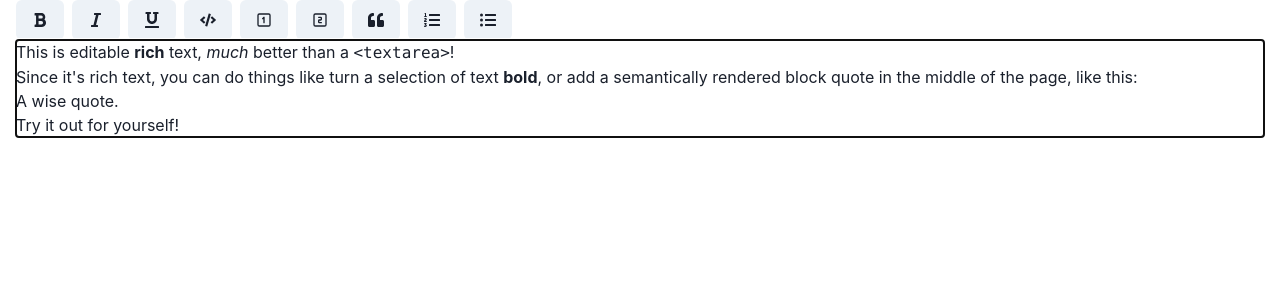
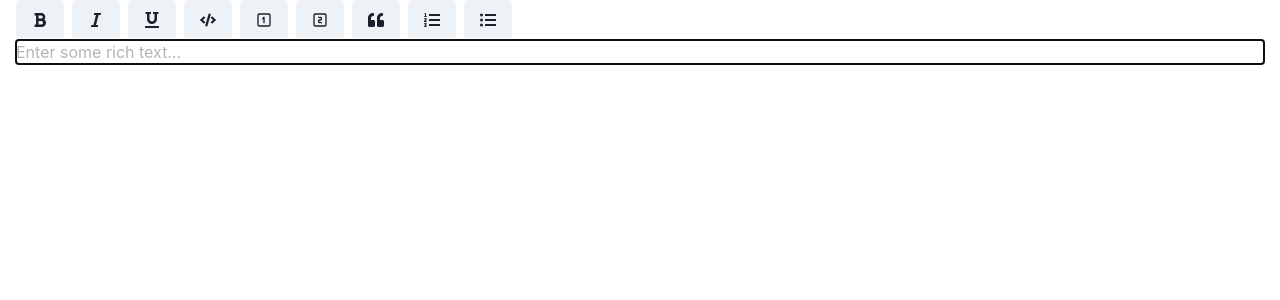
Before and after one commit to phatj/react-slate-chakra, a React (Vite) app: page / in a window 1280 px wide. Shown: the top 300 px of the page. Built offline with nearby package versions, Linux system fonts and the light colour scheme.

Commit message:
feat: add serialize function

```diff
--- a/src/Editors/Element.tsx
+++ b/src/Editors/Element.tsx
@@ -18,6 +18,7 @@ const ElementTypeMap: Record<ElementTypes, keyof JSX.IntrinsicElements> = {
   'heading-two': 'h2',
   'list-item': 'li',
   'numbered-list': 'ol',
+  link: 'a',
   paragraph: 'p',
 };
 
--- a/src/Editors/MarkButton.tsx
+++ b/src/Editors/MarkButton.tsx
@@ -1,8 +1,7 @@
 import { Button, Icon } from '@chakra-ui/react';
 import { FC } from 'react';
 import { useSlate } from 'slate-react';
-import { IconKeys, IconMap, isMarkActive, toggleMark } from './utils';
-import { TextFormats } from './utils/types';
+import { IconKeys, IconMap, isMarkActive, TextFormats, toggleMark } from './utils';
 
 type MarkButtonProps = {
   format: TextFormats;
--- a/src/Editors/RichTextEditor.tsx
+++ b/src/Editors/RichTextEditor.tsx
@@ -1,6 +1,6 @@
 import { ButtonGroup } from '@chakra-ui/react';
 import isHotkey from 'is-hotkey';
-import { useCallback, useMemo } from 'react';
+import { FC, useCallback, useMemo } from 'react';
 import { createEditor, Descendant } from 'slate';
 import { withHistory } from 'slate-history';
 import { Editable, Slate, withReact } from 'slate-react';
@@ -8,7 +8,7 @@ import { BlockButton } from './BlockButton';
 import { Element, ElementProps } from './Element';
 import { Leaf, LeafProps } from './Leaf';
 import { MarkButton } from './MarkButton';
-import { toggleMark } from './utils';
+import { serialize, toggleMark } from './utils';
 
 const HotKeys = {
   'mod+b': 'bold',
@@ -17,7 +17,17 @@ const HotKeys = {
   'mod+`': 'code',
 } as const;
 
-export const RichTextEditor = () => {
+// initial value cannot be empty
+const initialValue: Descendant[] = [
+  {
+    type: 'paragraph',
+    children: [
+      { text: '' },
+    ],
+  },
+];
+
+export const RichTextEditor: FC = () => {
   const renderElement = useCallback(
     (props: ElementProps) => <Element {...props} />,
     [],
@@ -26,7 +36,13 @@ export const RichTextEditor = () => {
   const editor = useMemo(() => withHistory(withReact(createEditor())), []);
 
   return (
-    <Slate editor={editor} value={initialValue}>
+    <Slate
+      editor={editor}
+      value={initialValue}
+      onChange={(value) => {
+        console.log(value.map(serialize).join(''));
+      }}
+    >
       <ButtonGroup>
         <MarkButton format="bold" icon="format_bold" />
         <MarkButton format="italic" icon="format_italic" />
@@ -57,38 +73,3 @@ export const RichTextEditor = () => {
     </Slate>
   );
 };
-
-const initialValue: Descendant[] = [
-  {
-    type: 'paragraph',
-    children: [
-      { text: 'This is editable ' },
-      { text: 'rich', bold: true },
-      { text: ' text, ' },
-      { text: 'much', italic: true },
-      { text: ' better than a ' },
-      { text: '<textarea>', code: true },
-      { text: '!' },
-    ],
-  },
-  {
-    type: 'paragraph',
-    children: [
-      {
-        text: "Since it's rich text, you can do things like turn a selection of text ",
-      },
-      { text: 'bold', bold: true },
-      {
-        text: ', or add a semantically rendered block quote in the middle of the page, like this:',
-      },
-    ],
-  },
-  {
-    type: 'block-quote',
-    children: [{ text: 'A wise quote.' }],
-  },
-  {
-    type: 'paragraph',
-    children: [{ text: 'Try it out for yourself!' }],
-  },
-];
--- a/src/Editors/utils/block.ts
+++ b/src/Editors/utils/block.ts
@@ -1,7 +1,7 @@
-import { BaseEditor, Editor, Element, Transforms } from 'slate';
+import { Editor, Element, Transforms } from 'slate';
 import { ElementTypes, ListTypes } from './types';
 
-export const toggleBlock = (editor: BaseEditor, format: ElementTypes) => {
+export const toggleBlock = (editor: Editor, format: ElementTypes) => {
   const isActive = isBlockActive(editor, format);
   const isList = ListTypes.includes(format);
 
--- a/src/Editors/utils/index.ts
+++ b/src/Editors/utils/index.ts
@@ -1,3 +1,5 @@
 export * from './block';
 export * from './icon-map';
 export * from './mark';
+export * from './serialize';
+export * from './types'
--- /dev/null
+++ b/src/Editors/utils/serialize.ts
@@ -0,0 +1,25 @@
+import { Text, Element, Descendant } from 'slate';
+
+type Node = Element | Text;
+
+export const serialize = (node: Node): string => {
+  if (Text.isText(node)) {
+    let text = node.text;
+
+    if (node.bold) {
+      text = `<strong>${text}</strong>`;
+    }
+    return text;
+  }
+
+  const children = node.children.map((n) => serialize(n)).join('');
+
+  switch (node.type) {
+    case 'block-quote':
+      return `<blockquote><p>${children}</p></blockquote>`;
+    case 'paragraph':
+      return `<p>${children}</p>`;
+    default:
+      return children;
+  }
+};
--- a/src/Editors/utils/types.ts
+++ b/src/Editors/utils/types.ts
@@ -1,8 +1,13 @@
+import { BaseEditor, BaseText } from 'slate';
+import { HistoryEditor } from 'slate-history';
+import { ReactEditor } from 'slate-react';
+
 export const ElementTypes = [
   'block-quote',
   'bulleted-list',
   'heading-one',
   'heading-two',
+  'link',
   'list-item',
   'numbered-list',
   'paragraph',
@@ -14,12 +19,13 @@ export type TextFormats = (typeof TextFormats)[number];
 
 export const ListTypes = ['numbered-list', 'bulleted-list'];
 
-type TextFormatMap = Partial<Record<TextFormats, boolean>>;
+type CustomText = BaseText & Partial<Record<TextFormats, boolean>>;
+type CustomElement = { type: ElementTypes; children: CustomText[] };
 
 declare module 'slate' {
-  interface BaseElement {
-    type: ElementTypes;
+  interface CustomTypes {
+    Editor: BaseEditor & ReactEditor & HistoryEditor;
+    Element: CustomElement;
+    Text: CustomText;
   }
-
-  interface BaseText extends TextFormatMap {}
 }
```
Also changed, not shown: package.json (+13 -13 lines), 1 other file (tests, documents, lock files or other folders).
